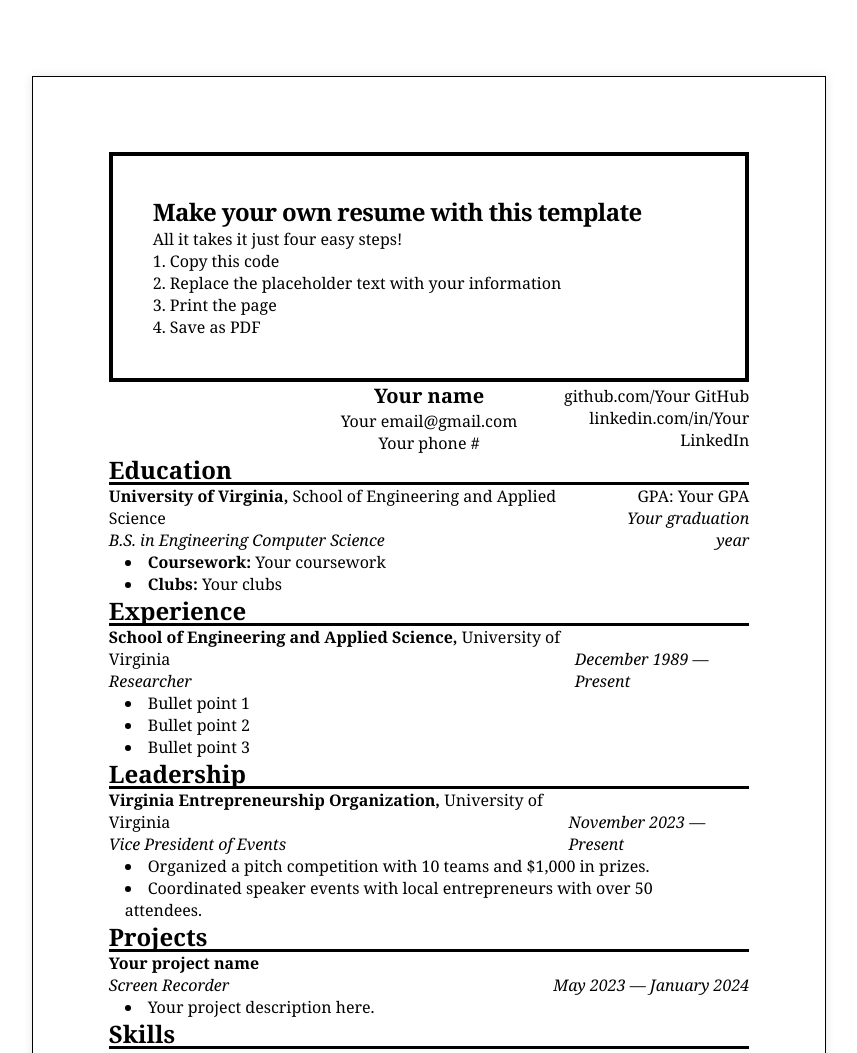
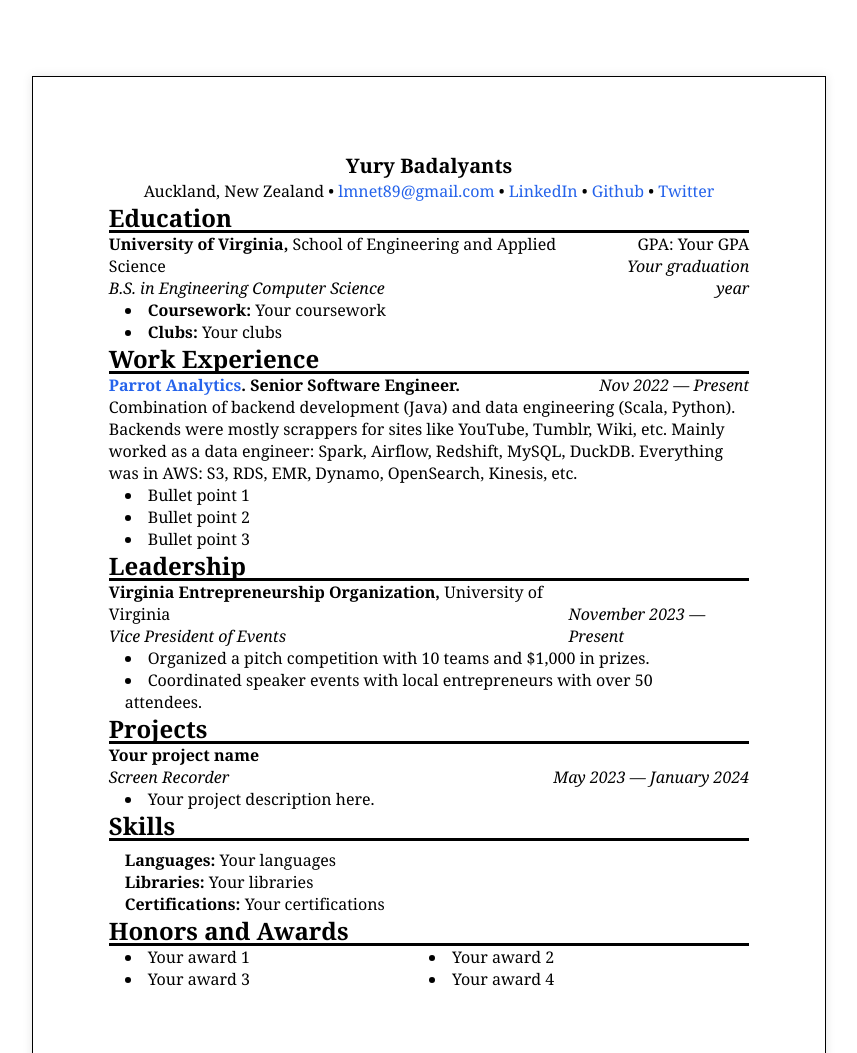
Before and after one commit to LMnet/cv, a plain HTML site: page src/Template.html in a window 1280 px wide. Shown: the top 1053 px of the page, without its empty margins (211-1068 px from the left). Drawn offline with nearby package versions, Linux system fonts and the light colour scheme.

Commit message:
Header and parrot

```diff
--- a/src/Template.html
+++ b/src/Template.html
@@ -33,37 +33,27 @@
   </style>
   <script src="https://cdn.tailwindcss.com"></script>
   <head>
-    <title>Your name - Resume</title>
+    <title>Yury Badalyants — CV</title>
     <meta
       name="description"
-      content="Your name is a student at the Your UNIVERSITY name studying Your MAJOR interested in Your INTERESTS."
+      content="Yury Badalyants — CV"
     />
   </head>
   <body class="leading-snug font-serif print-mimic">
-    <div behavior="scroll" direction="left" class="print-hide p-10 border-black border-4">
-      <h1 class="text-2xl font-bold tracking-tight">Make your own resume with this template </h1>
-      <p>All it takes it just four easy steps!</p>
-      <ol class="list-decimal list-inside">
-        <li>Copy this code</li>
-        <li>Replace the placeholder text with your information</li>
-        <li>Print the page</li>
-        <li>Save as PDF</li>
-      </ol>
-    </div>
-    <header class="grid grid-cols-3">
-      <div class="col-span-1 col-start-2 flex flex-col text-center">
-        <h1 class="text-xl font-bold">Your name</h1>
-        <a href="mailto:Your email@gmail.com class="font-bold"
-          >Your email@gmail.com</a
-        >
-        <a href="tel:Your PHONE #">Your phone #</a>
-      </div>
-
-      <div class="my-auto text-right flex flex-col">
-        <a href="Your GitHub account">github.com/Your GitHub</a>
-        <a href="Your LinkedIn account"
-          >linkedin.com/in/Your LinkedIn</a
-        >
+    <style>
+      a {
+        color: rgb(37, 99, 235);
+      }
+      a:hover {
+        text-decoration: underline;
+      }
+    </style>
+    <header">
+      <div class="text-center">
+        <h1 class="text-xl font-bold">Yury Badalyants</h1>
+        <p>
+        Auckland, New Zealand • <a href="mailto:lmnet89@gmail.com">lmnet89@gmail.com</a> • <a href="https://www.linkedin.com/in/lmnet/">LinkedIn</a> • <a href="https://github.com/LMnet">Github</a> • <a href="https://twitter.com/lmnet89">Twitter</a>
+        </p>
       </div>
     </header>
     <main>
@@ -97,21 +87,24 @@
         </div>
       </section>
       <section id="experience">
-        <h2 class="text-2xl font-semibold -mb-1">Experience</h2>
+        <h2 class="text-2xl font-semibold -mb-1">Work Experience</h2>
         <hr class="border-black border-t-[3px]" />
 
-        <div id="exp-gpu-research">
+        <div id="exp-parrot">
           <div class="flex flex-row justify-between items-end">
             <div>
               <h3>
-                <strong>School of Engineering and Applied Science,</strong> University
-                of Virginia
+                <b><a href="https://www.parrotanalytics.com">Parrot Analytics</a>. Senior Software Engineer.</b>
               </h3>
-              <p class="italic">Researcher</p>
             </div>
             <div>
-              <p class="italic">December 1989 &mdash; Present</p>
+              <p class="italic">Nov 2022 &mdash; Present</p>
             </div>
+          </div>
+          <div>
+            <p>
+            Combination of backend development (Java) and data engineering (Scala, Python). Backends were mostly scrappers for sites like YouTube, Tumblr, Wiki, etc. Mainly worked as a data engineer: Spark, Airflow, Redshift, MySQL, DuckDB. Everything was in AWS: S3, RDS, EMR, Dynamo, OpenSearch, Kinesis, etc.
+            </p>
           </div>
 
           <ul class="list-disc list-inside px-4">
```
